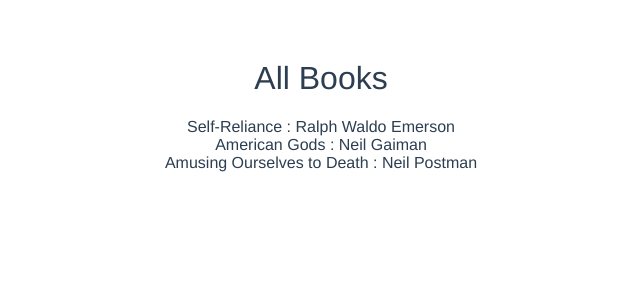
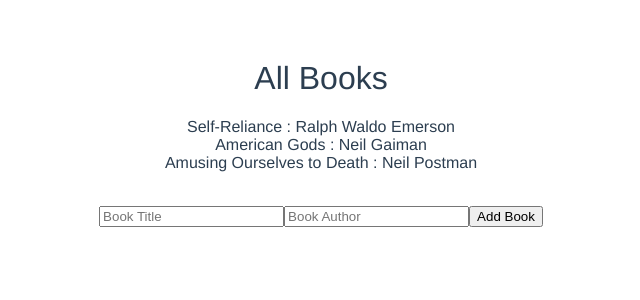
Before and after one commit to bduquedev/vue-book-list, a Vue app: page / in a window 1280 px wide. Shown: the top 300 px of the page, without its empty margins (319-959 px from the left). Built offline with nearby package versions, Linux system fonts and the light colour scheme.

Commit message:
add form to add book with events

```diff
--- /dev/null
+++ b/src/components/BookForm.vue
@@ -0,0 +1,29 @@
+<template>
+  <form v-on:submit.prevent="bookSubmit(bookTitle, bookAuthor)" class="" action="#" method="post">
+    <input v-model="bookTitle" type="text" name="title" value="" placeholder="Book Title">
+    <input v-model="bookAuthor" type="text" name="author" value="" placeholder="Book Author">
+    <button type="submit" name="button">Add Book</button>
+  </form>
+</template>
+
+<script>
+export default {
+  name: 'BookForm',
+  props: ['books'],
+  data () {
+    return {
+      bookTitle: '',
+      bookAuthor: '',
+    }
+  },
+  methods: {
+      bookSubmit (bookTitle, bookAuthor){
+        this.$emit('addBook', bookTitle, bookAuthor)
+      }
+    },
+};
+</script>
+
+<style scoped>
+
+</style>
--- a/src/components/BookList.vue
+++ b/src/components/BookList.vue
@@ -8,11 +8,14 @@
         :book='book'
       ></book-item>
     </ul>
+    <br>
+    <book-form @addBook='appendBook'></book-form>
   </div>
 </template>
 
 <script>
 import BookItem from './BookItem';
+import BookForm from './BookForm';
 
 export default {
   name: 'BookList',
@@ -29,7 +32,13 @@ export default {
   },
   components: {
     BookItem,
+    BookForm,
   },
+  methods: {
+    appendBook(bookTitle, bookAuthor) {
+      this.books.push({title: bookTitle, author: bookAuthor})
+    }
+  }
 };
 </script>
 
```
